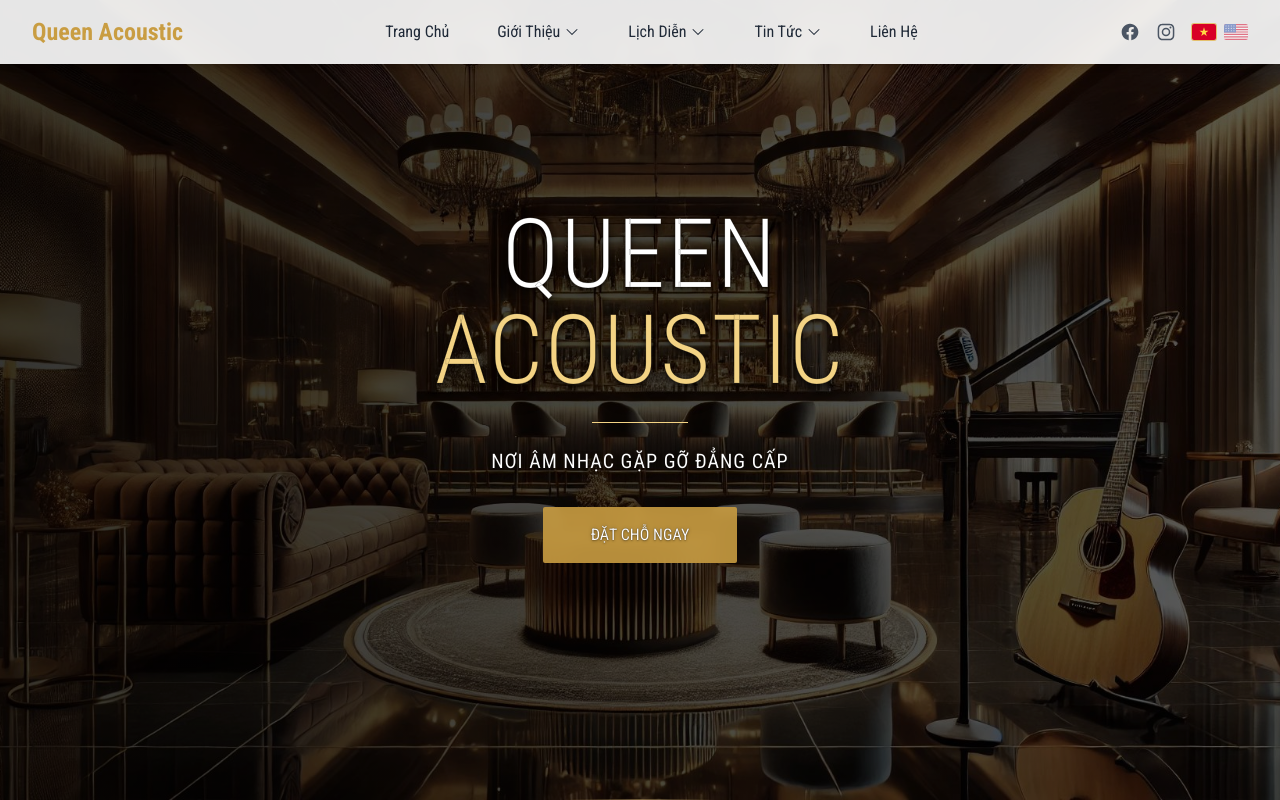
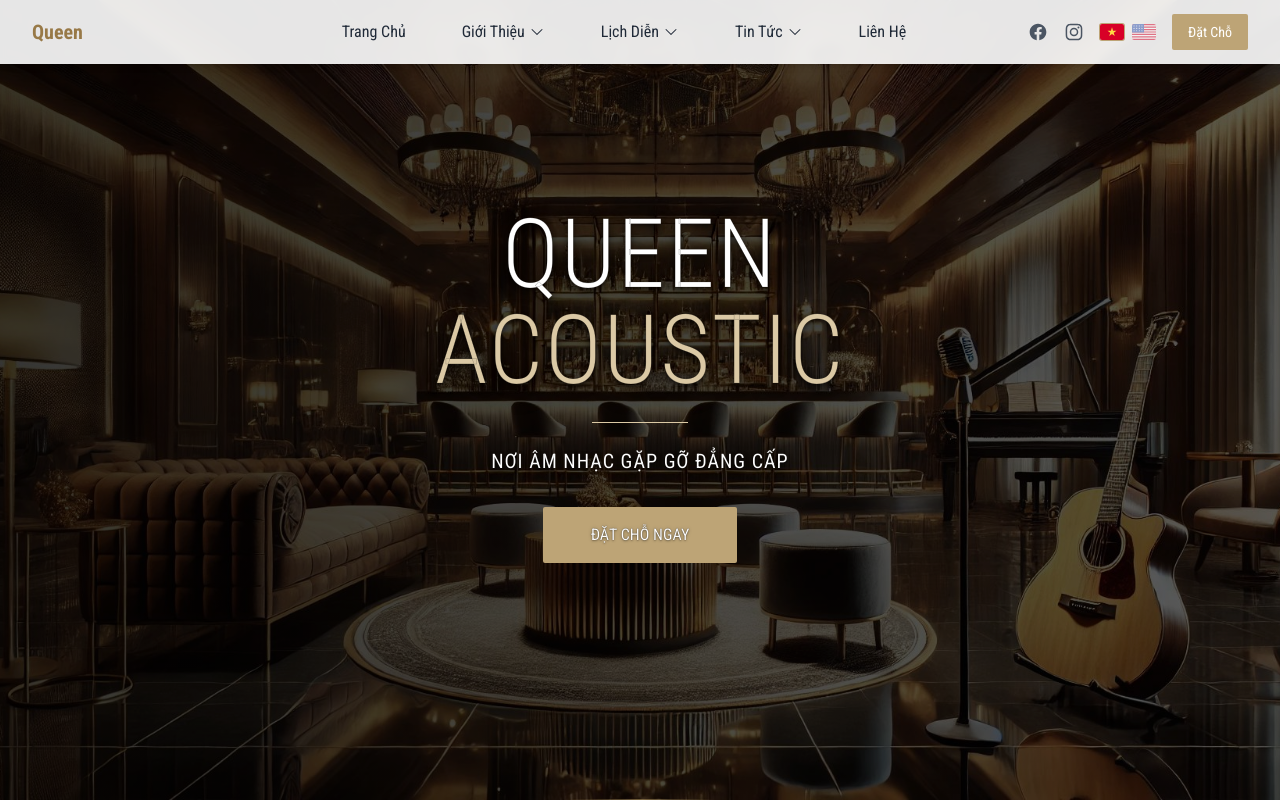
Before and after one commit to NHHN25/queen-acoustic, a Next.js app: page / in a window 1280 px wide. Built offline with nearby package versions, Linux system fonts and the light colour scheme.

Commit message:
Updated homepage and colors + nav translation

```diff
--- a/app/globals.css
+++ b/app/globals.css
@@ -95,12 +95,13 @@ body {
 
   .gold-glow:hover {
     box-shadow:
-      0 4px 15px -3px rgba(196, 168, 110, 0.4),
-      0 2px 8px -2px rgba(196, 168, 110, 0.2),
-      inset 0 0 2px rgba(255, 255, 255, 0.2);
+      0 4px 15px -3px rgba(190, 141, 74, 0.5),
+      0 2px 8px -2px rgba(190, 141, 74, 0.3),
+      inset 0 0 2px rgba(255, 255, 255, 0.3);
     text-shadow:
-      0 1px 8px rgba(255,255,255,0.4),
-      0 0 2px rgba(255,255,255,0.3);
+      0 1px 8px rgba(255,255,255,0.5),
+      0 0 2px rgba(255,255,255,0.4);
+    transform: translateY(-1px);
   }
 
   .text-stroke-sm {
--- a/app/page.tsx
+++ b/app/page.tsx
@@ -78,7 +78,7 @@ export default function Home() {
               initial={{ opacity: 0, y: 20 }}
               animate={{ opacity: 1, y: 0 }}
               transition={{ delay: 0.4 }}
-              className="px-12 py-4 bg-gold-600/90 backdrop-blur-sm text-white button-shadow gold-glow rounded-sm text-stroke-sm font-medium"
+              className="px-12 py-4 bg-gold-400 backdrop-blur-sm text-white button-shadow gold-glow rounded-sm text-stroke-sm font-medium hover:bg-gold-500"
             >
               {t('hero.bookNow')}
             </motion.button>
@@ -205,31 +205,6 @@ export default function Home() {
           </div>
         </div>
       </section>
-
-      {/* Booking CTA */}
-      <section className="min-h-screen smooth-scroll-section flex items-center bg-gradient-to-br from-gold-50 via-white to-gold-50 relative overflow-hidden">
-        <div className="absolute inset-0 bg-pattern-grid opacity-30" />
-        <div className="absolute inset-0 bg-gradient-to-b from-transparent via-white/80 to-transparent" />
-        <div className="container mx-auto px-4 py-8 md:py-0 max-w-4xl text-center relative z-10">
-          <motion.div
-            initial={{ opacity: 0, y: 20 }}
-            whileInView={{ opacity: 1, y: 0 }}
-            viewport={{ once: true }}
-            className="space-y-8 mt-16 md:mt-0 backdrop-blur-sm p-8 rounded-sm border border-gold-100/50"
-          >
-            <h2 className="text-4xl font-light text-gray-900 section-title">
-              {t('booking.title')}
-            </h2>
-            <div className="w-20 h-[1px] bg-gradient-to-r from-transparent via-gold-400 to-transparent mx-auto" />
-            <p className="text-gray-700 max-w-2xl mx-auto font-medium">
-              {t('booking.description')}
-            </p>
-            <button className="mt-8 px-12 py-4 border-2 border-gold-600 bg-gold-600 text-white hover:bg-gold-700 button-shadow gold-glow transition-colors duration-300 text-stroke-sm font-medium">
-              {t('booking.button')}
-            </button>
-          </motion.div>
-        </div>
-      </section>
     </main>
   );
 }
--- a/components/navigation/Navbar.tsx
+++ b/components/navigation/Navbar.tsx
@@ -6,37 +6,52 @@ import { Bars3Icon, XMarkIcon } from '@heroicons/react/24/outline';
 import { navigationItems } from '@/constants/navigation';
 import NavItem from './NavItem';
 import SocialLanguageBar from './SocialLanguageBar';
+import { useLanguage } from '@/contexts/LanguageContext';
 
 export default function Navbar() {
   const [isMobileMenuOpen, setIsMobileMenuOpen] = useState(false);
+  const { t, language } = useLanguage();
+
+  // Transform navigation items with translations
+  const translatedNavItems = navigationItems.map(item => ({
+    ...item,
+    label: t(`nav.${item.key}`),
+    children: item.children?.map(child => ({
+      ...child,
+      label: t(`nav.${item.key}Submenu.${child.key}`)
+    }))
+  }));
 
   return (
     <nav className="fixed w-full bg-white/90 backdrop-blur-sm shadow-md z-50">
       <div className="max-w-7xl mx-auto px-4 sm:px-6 lg:px-8">
-        <div className="flex justify-between h-16">
+        <div className="flex items-center justify-between h-16">
           {/* Logo */}
-          <div className="flex-shrink-0 flex items-center">
-            <Link href="/" className="text-2xl font-roboto font-bold text-gold-600">
-              Queen Acoustic
+          <div className="w-32 flex-shrink-0 flex items-center">
+            <Link href="/" className="text-xl font-roboto font-bold text-gold-600">
+              Queen
             </Link>
           </div>
 
-          {/* Desktop Navigation - Centered */}
-          <div className="hidden md:flex items-center justify-center flex-1">
-            <div className="flex items-center space-x-4">
-              {navigationItems.map((item) => (
+          {/* Desktop Navigation */}
+          <div className="hidden md:flex-1 md:flex items-center justify-center">
+            <div className="flex items-center space-x-6">
+              {translatedNavItems.map((item) => (
                 <NavItem key={item.path} item={item} />
               ))}
             </div>
           </div>
 
-          {/* Social and Language - Desktop */}
-          <div className="hidden md:flex items-center">
+          {/* Social, Language, and Booking - Desktop */}
+          <div className="hidden md:w-40 md:flex items-center justify-end gap-4">
             <SocialLanguageBar />
+            <button className="whitespace-nowrap text-sm py-2 px-4 bg-gold-400 text-white rounded-sm hover:bg-gold-500 transition-all duration-300">
+              {language === 'vi' ? 'Đặt Chỗ' : 'Book Now'}
+            </button>
           </div>
 
           {/* Mobile menu button */}
-          <div className="md:hidden flex items-center">
+          <div className="flex md:hidden items-center">
             <button
               onClick={() => setIsMobileMenuOpen(!isMobileMenuOpen)}
               className="text-gray-800"
@@ -53,10 +68,10 @@ export default function Navbar() {
 
       {/* Mobile Navigation */}
       {isMobileMenuOpen && (
-        <div className="md:hidden">
+        <div className="md:hidden bg-white border-t border-gray-100">
           <div className="px-2 pt-2 pb-3 space-y-1 sm:px-3">
             {/* Navigation Items */}
-            {navigationItems.map((item) => (
+            {translatedNavItems.map((item) => (
               <div key={item.path} className="block">
                 <Link
                   href={item.path}
@@ -88,8 +103,8 @@ export default function Navbar() {
             </div>
 
             {/* Booking Button - Mobile */}
-            <button className="w-full mt-4 px-6 py-2 bg-gold-600 text-white rounded-md hover:bg-gold-700 button-shadow gold-glow transition-colors text-stroke-sm font-medium">
-              Đặt Chỗ
+            <button className="w-full mt-4 px-6 py-2 bg-gold-400 text-white rounded-md hover:bg-gold-500 transition-colors text-stroke-sm font-medium">
+              {language === 'vi' ? 'Đặt Chỗ' : 'Book Now'}
             </button>
           </div>
         </div>
--- a/constants/navigation.ts
+++ b/constants/navigation.ts
@@ -2,38 +2,79 @@ import { NavItem } from '@/types/navigation';
 
 export const navigationItems: NavItem[] = [
   {
-    label: 'Trang Chủ',
+    key: 'home',
     path: '/',
+    label: 'Home'
   },
   {
-    label: 'Giới Thiệu',
-    path: '/gioi-thieu',
+    key: 'about',
+    path: '/about',
+    label: 'About',
     children: [
-      { label: 'Ca Sĩ', path: '/gioi-thieu/ca-si' },
-      { label: 'Ban Nhạc', path: '/gioi-thieu/ban-nhac' },
-      { label: 'Biên Tập Chương Trình', path: '/gioi-thieu/bien-tap-chuong-trinh' },
-      { label: 'Queen Acoustic', path: '/gioi-thieu/queen-acoustic' },
-      { label: 'Hệ Thống Queen', path: '/gioi-thieu/he-thong-queen' },
-    ],
+      {
+        key: 'singers',
+        path: '/about/singers',
+        label: 'Singers'
+      },
+      {
+        key: 'band',
+        path: '/about/band',
+        label: 'Band'
+      },
+      {
+        key: 'program',
+        path: '/about/program',
+        label: 'Program'
+      },
+      {
+        key: 'about',
+        path: '/about/queen-acoustic',
+        label: 'Queen Acoustic'
+      },
+      {
+        key: 'system',
+        path: '/about/system',
+        label: 'System'
+      }
+    ]
   },
   {
-    label: 'Lịch Diễn',
-    path: '/lich-dien',
+    key: 'schedule',
+    path: '/schedule',
+    label: 'Schedule',
     children: [
-      { label: 'Lịch Theo Ca Sĩ', path: '/lich-dien/theo-ca-si' },
-      { label: 'Lịch Theo Tuần/Tháng', path: '/lich-dien/theo-thoi-gian' },
-    ],
+      {
+        key: 'bySinger',
+        path: '/schedule/by-singer',
+        label: 'By Singer'
+      },
+      {
+        key: 'byTime',
+        path: '/schedule/by-time',
+        label: 'By Time'
+      }
+    ]
   },
   {
-    label: 'Tin Tức',
-    path: '/tin-tuc',
+    key: 'news',
+    path: '/news',
+    label: 'News',
     children: [
-      { label: 'Khám Phá', path: '/tin-tuc/kham-pha' },
-      { label: 'Tuyển Dụng', path: '/tin-tuc/tuyen-dung' },
-    ],
+      {
+        key: 'discover',
+        path: '/news/discover',
+        label: 'Discover'
+      },
+      {
+        key: 'careers',
+        path: '/news/careers',
+        label: 'Careers'
+      }
+    ]
   },
   {
-    label: 'Liên Hệ',
-    path: '/lien-he',
-  },
+    key: 'contact',
+    path: '/contact',
+    label: 'Contact'
+  }
 ];
--- a/constants/translations.ts
+++ b/constants/translations.ts
@@ -6,7 +6,7 @@ export const translations = {
       schedule: 'Lịch Diễn',
       news: 'Tin Tức',
       contact: 'Liên Hệ',
-      booking: 'Đặt Chỗ',
+      booking: 'Đặt Phòng',
       aboutSubmenu: {
         singers: 'Ca Sĩ',
         band: 'Ban Nhạc',
--- a/tailwind.config.js
+++ b/tailwind.config.js
@@ -11,16 +11,16 @@ module.exports = {
       },
       colors: {
         gold: {
-          50: '#FFF9EA',
-          100: '#FFF3D6',
-          200: '#FFE7AD',
-          300: '#F3D384', // This is the base color we're matching
-          400: '#E5C16E',
-          500: '#D7AF58',
-          600: '#C99D42',
-          700: '#BB8B2C',
-          800: '#8F6A22',
-          900: '#634918',
+          50: '#f9f6f0',
+          100: '#f3ede1',
+          200: '#e7dbc3',
+          300: '#dbc9a5',
+          400: '#bda476', // Our new primary button color
+          500: '#ab8d59',
+          600: '#987947',
+          700: '#806439',
+          800: '#674e2d',
+          900: '#4e3921',
         },
         gray: {
           50: '#F9FAFB',
--- a/types/navigation.ts
+++ b/types/navigation.ts
@@ -1,6 +1,7 @@
 export interface NavItem {
+  key: string;
+  path: string;
   label: string;
-  path: string;
   children?: NavItem[];
 }
 
```
